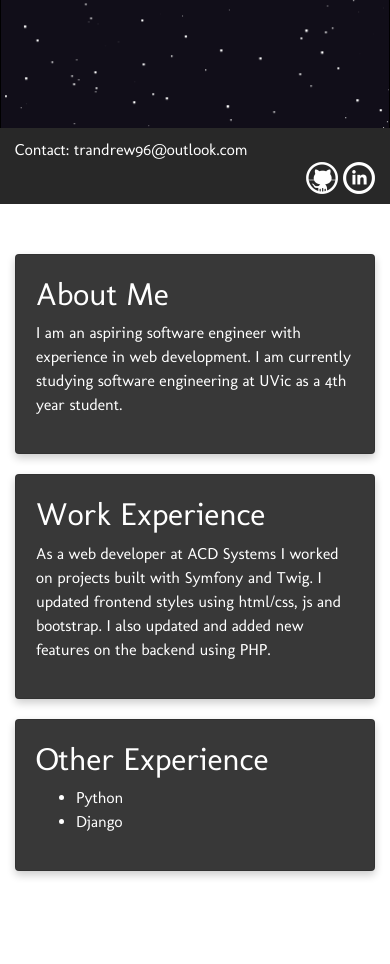
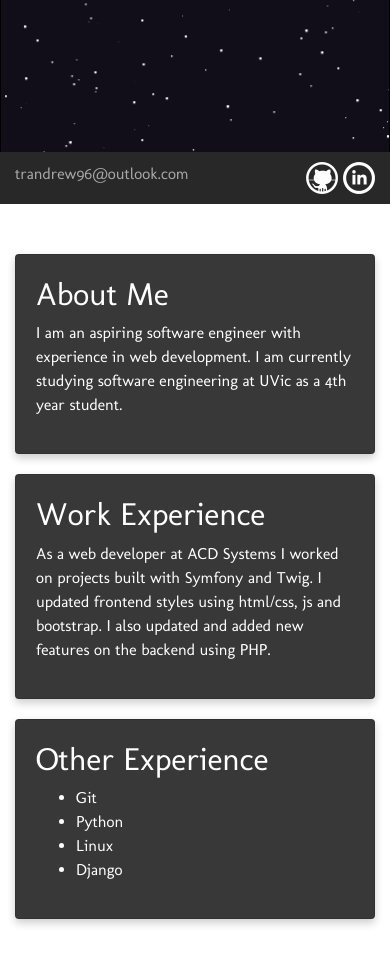
Before and after one commit to trandrew96/trandrew96.github.io, a plain HTML site: page index.html in a window 390 px wide. Shown: the part 640-1604 px from the top of the page. Drawn offline with nearby package versions, Linux system fonts and the light colour scheme.

Commit message:
add text content, update card and footer layout for mobile

```diff
--- a/css/module.css
+++ b/css/module.css
@@ -32,3 +32,7 @@
 .blank-page {
     height: 100vh;
 }
+
+.footer a {
+    color: #a8a8a8;
+}
--- a/index.html
+++ b/index.html
@@ -40,7 +40,7 @@
     <div class="section main-section"> <!-- All content including bio and projects -->
         <div class="container">
             <div class="row top-card-row">
-                <div class="col-sm">
+                <div class="col-md-6">
                     <div class="card">
                         <h2>About Me</h2>
                         <p>I am an aspiring software engineer with experience in web development. I am currently
@@ -48,7 +48,7 @@
                             software engineering at UVic as a 4th year student.</p>
                     </div>
                 </div>
-                <div class="col-sm">
+                <div class="col-md-6">
                     <div class="card">
                         <h2>Work Experience</h2>
                         <p>As a web developer at ACD Systems I worked on projects built with Symfony and Twig. I updated
@@ -57,11 +57,13 @@
                             backend using PHP.</p>
                     </div>
                 </div>
-                <div class="col-sm">
+                <div class="col-md-6">
                     <div class="card">
                         <h2>Other Experience</h2>
                         <ul>
+                            <li>Git</li>
                             <li>Python</li>
+                            <li>Linux</li>
                             <li>Django</li>
                         </ul>
                     </div>
@@ -74,10 +76,10 @@
 <footer class="footer">
     <div class="container-fluid">
         <div class="row">
-            <div class="col-sm">
-                <span>Contact: <a>trandrew96@outlook.com</a></span>
+            <div class="col-8">
+                <span><a href="mailto:trandrew96@outlook.com">trandrew96@outlook.com</a></span>
             </div>
-            <div class="col-sm text-right">
+            <div class="col-4 text-right">
                 <span>
                     <a href="https://www.linkedin.com/in/trandrewxyz/"><img src="./img/github-logo.png"></a>
                     <a href="https://www.github.com/trandrew96"><img src="./img/linkedin-logo.png"></a>
```
